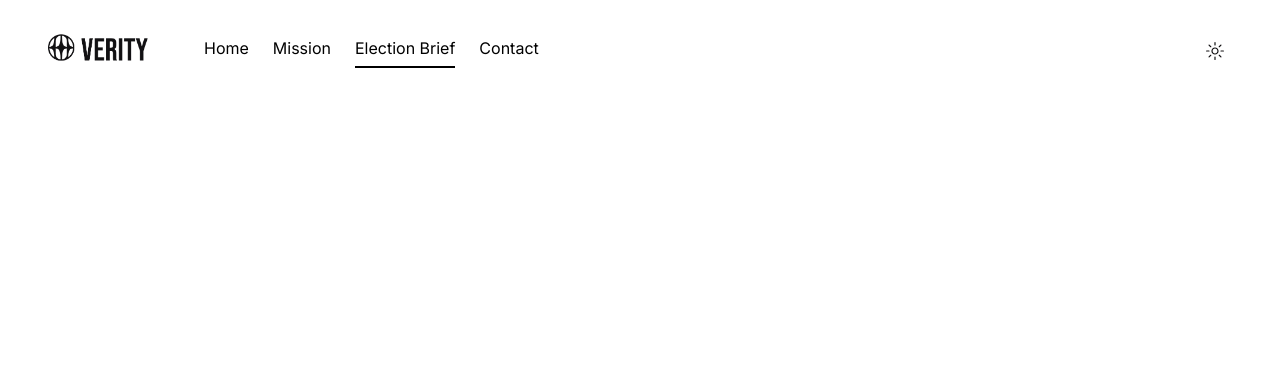
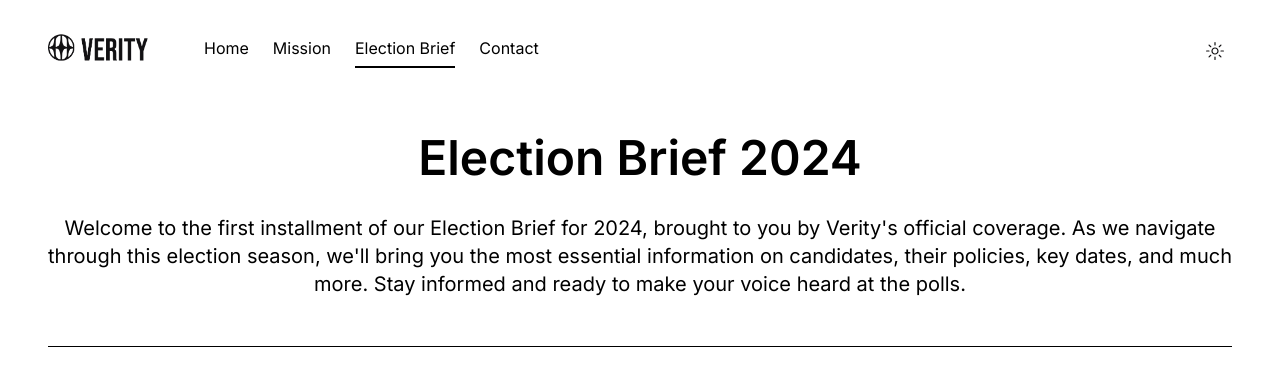
Before and after one commit to shlema-dev/verity-frontend, a Next.js app: page /electionbrief in a window 1280 px wide. Shown: the top 386 px of the page. Built offline with nearby package versions, Linux system fonts and the light colour scheme.

Commit message:
Start election brief

```diff
--- a/app/electionbrief/page.tsx
+++ b/app/electionbrief/page.tsx
@@ -1,3 +1,9 @@
+import ElectionBriefHero from "@/components/electionbrief/ElectionBriefHero";
+
 export default function ElectionBriefPage() {
-  return <section></section>;
+  return (
+    <div className="max-w-7xl mb-12 flex flex-col w-full h-full">
+      <ElectionBriefHero />
+    </div>
+  );
 }
--- /dev/null
+++ b/components/electionbrief/ElectionBriefHero.tsx
@@ -0,0 +1,18 @@
+const ElectionBriefHero: React.FC = () => {
+  return (
+    <section className="pb-12 border-b border-primary-8">
+      <h1 className="text-center mt-8 text-5xl text-gray-12 font-semibold">
+        Election Brief <span className="text-primary-9">2024</span>
+      </h1>
+      <p className="mt-8 text-xl text-center text-gray-11">
+        Welcome to the first installment of our Election Brief for 2024, brought
+        to you by Verity&apos;s official coverage. As we navigate through this
+        election season, we&apos;ll bring you the most essential information on
+        candidates, their policies, key dates, and much more. Stay informed and
+        ready to make your voice heard at the polls.
+      </p>
+    </section>
+  );
+};
+
+export default ElectionBriefHero;
```
